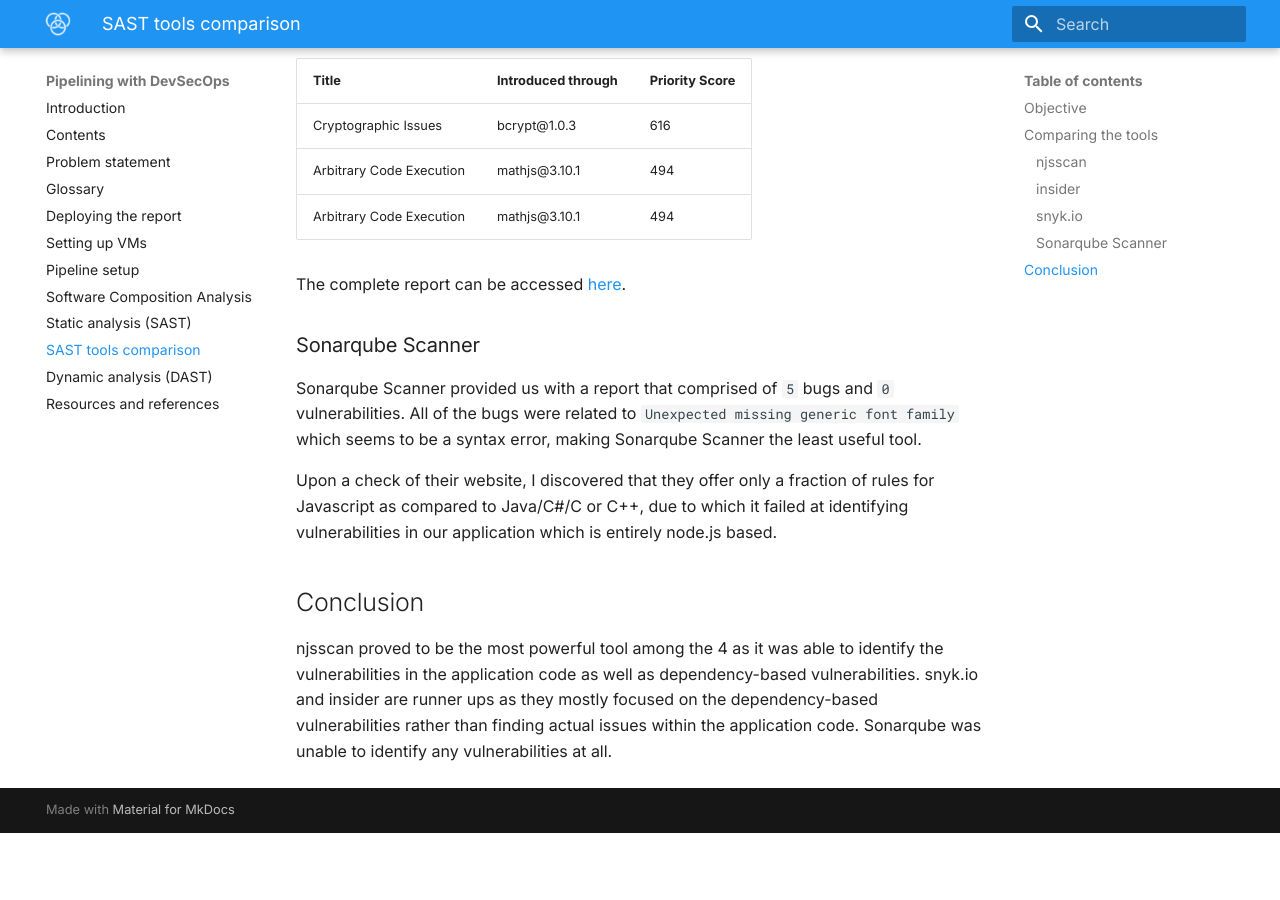
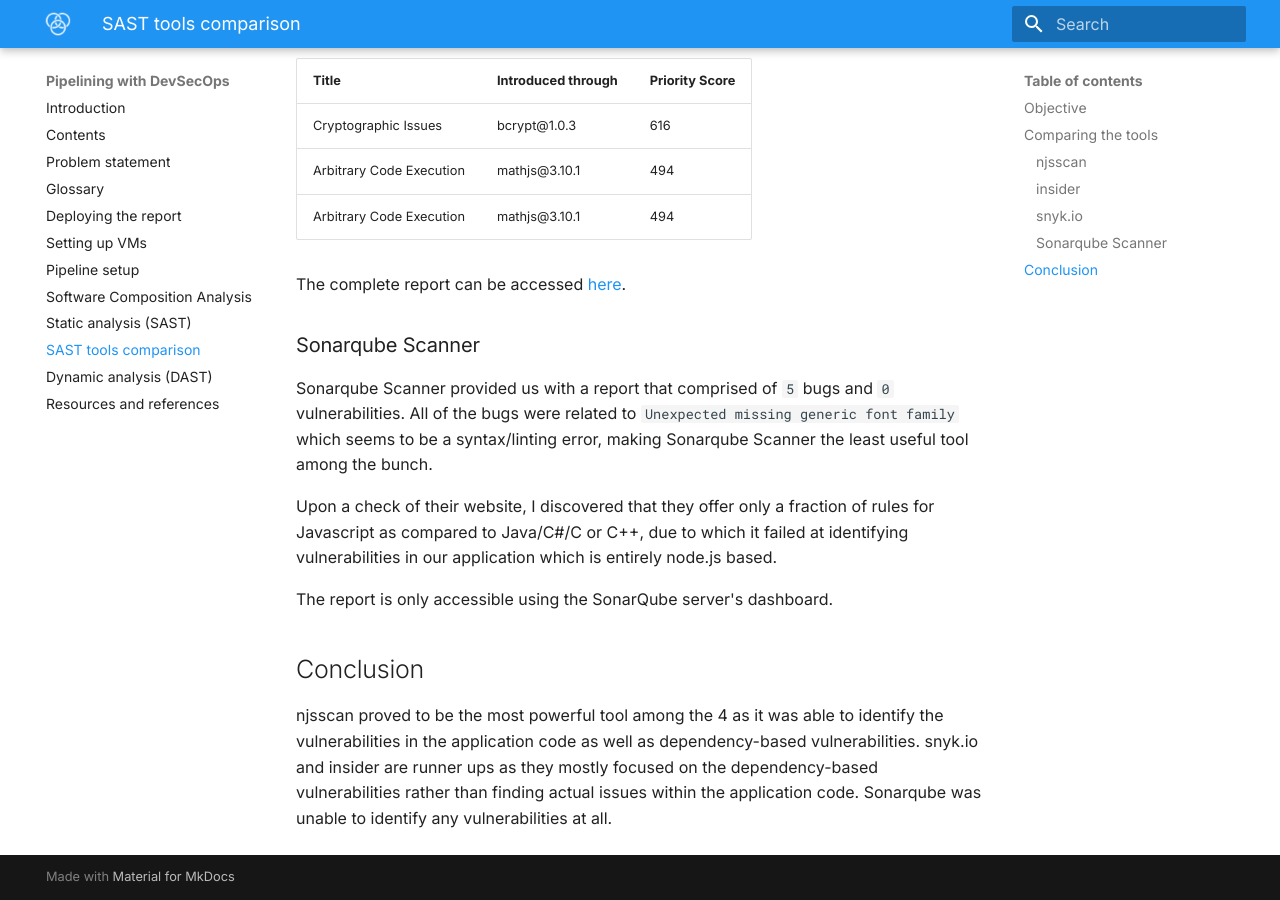
Before and after one commit to nxious/devsecops-pipeline, an MkDocs documentation site: the page built from docs/sast-tools-comparison.md, in a window 1280 px wide and 900 px high, scrolled down 2908 px. Built offline with MkDocs 1.6.1 and Material for MkDocs 9.7.7, drawn with Linux system fonts in a browser that asks for light colours; before the commit the page ends 3741 px from its top, so only the background shows below that.

Commit message:
Report links added

```diff
--- a/docs/sast-tools-comparison.md
+++ b/docs/sast-tools-comparison.md
@@ -32,7 +32,7 @@ njsscan was able to identify a total of `26` issues of different types in our ap
 |A6: Security Misconfiguration  |CWE-693: Protection Mechanism Failure                                                          |13                     |
 |A8: Insecure Deserialization   |CWE-502: Deserialization of Untrusted Data                                                     |1                      |
 
-The complete report can be accessed [here](){target="_blank"}.
+The complete report can be accessed [here](/reports/nodejsscan-report.json){target="_blank"}.
 
 ### insider
 
@@ -58,7 +58,7 @@ Total		    0
 
 The reason for not providing an actual security score is the lack of RegEx based SAST rules for Javascript in insider. Since it is an open-source tool, the rule set is limited.
 
-The complete reportsnake be accessed [here](){target="_blank"}.
+The complete reportsnake be accessed [here](/reports/insider-report.json){target="_blank"}.
 
 ### snyk.io
 
@@ -86,13 +86,15 @@ The following vulnerabilities were classified as Medium Severity:
 |Arbitrary Code Execution   |mathjs@3.10.1      |494            |
 |Arbitrary Code Execution   |mathjs@3.10.1      |494            |
 
-The complete report can be accessed [here](){target="_blank"}.
+The complete report can be accessed [here](/reports/snyk-report.json){target="_blank"}.
 
 ### Sonarqube Scanner
 
-Sonarqube Scanner provided us with a report that comprised of `5` bugs and `0` vulnerabilities. All of the bugs were related to `Unexpected missing generic font family` which seems to be a syntax error, making Sonarqube Scanner the least useful tool.
+Sonarqube Scanner provided us with a report that comprised of `5` bugs and `0` vulnerabilities. All of the bugs were related to `Unexpected missing generic font family` which seems to be a syntax/linting error, making Sonarqube Scanner the least useful tool among the bunch.
 
 Upon a check of their website, I discovered that they offer only a fraction of rules for Javascript as compared to Java/C#/C or C++, due to which it failed at identifying vulnerabilities in our application which is entirely node.js based.
+
+The report is only accessible using the SonarQube server's dashboard.
 
 ## Conclusion
 
```
Also changed, not shown: docs/dynamic-analysis.md (+1 -1 lines).
